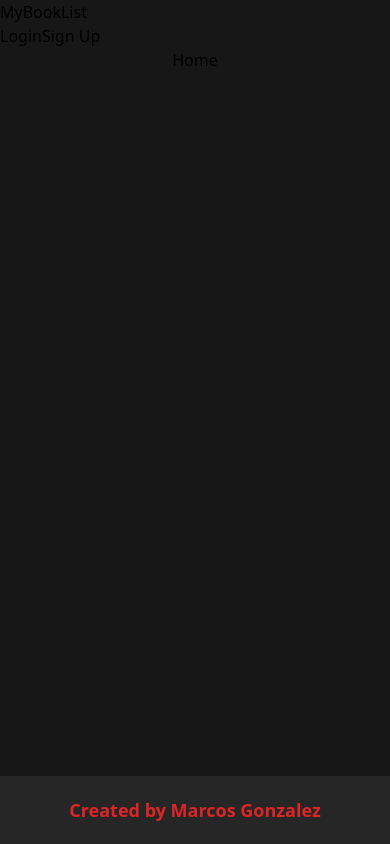
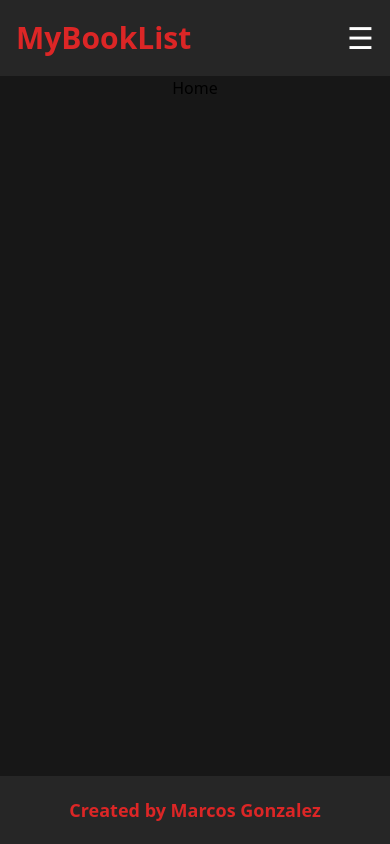
Before and after one commit to vzMars/MyBookList, a React (Create React App) app: page / in a window 390 px wide. Built offline with nearby package versions, Linux system fonts and the light colour scheme.

Commit message:
header styling for mobile and desktop

```diff
--- a/src/components/Header.js
+++ b/src/components/Header.js
@@ -1,29 +1,108 @@
+import { useState } from 'react';
 import { Link } from 'react-router-dom';
 import { useAuthContext } from '../hooks/useAuthContext';
 
 const Header = () => {
+  const [mobileMenu, setMobileMenu] = useState(false);
   const { user } = useAuthContext();
+
+  const toggleMobileMenu = () => {
+    setMobileMenu(!mobileMenu);
+  };
 
   const handleClick = () => {
     console.log('logout btn clicked');
   };
 
   return (
-    <header>
-      <Link to='/'>MyBookList</Link>
-      <nav>
+    <header className='bg-neutral-800 text-white sticky top-0 z-10'>
+      <section className='max-w-4xl mx-auto p-4 py-5 flex justify-between items-center'>
+        <Link to='/' className='text-3xl font-bold text-red-600 sm:text-4xl'>
+          MyBookList
+        </Link>
+        <div>
+          <button
+            id='hamburger-button'
+            className='text-3xl hover:text-red-600 md:hidden cursor-pointer'
+            onClick={toggleMobileMenu}
+          >
+            &#9776;
+          </button>
+          <nav className='hidden md:block space-x-6 text-lg font-medium'>
             {user ? (
               <>
-            <Link to='/profile'>Profile</Link>
-            <button onClick={handleClick}>Logout</button>
+                <Link to='/profile' className='hover:text-red-600'>
+                  Profile
+                </Link>
+                <button
+                  onClick={handleClick}
+                  className='text-black bg-red-600 py-1.5 px-3 rounded-md hover:opacity-90'
+                >
+                  Logout
+                </button>
               </>
             ) : (
               <>
-            <Link to='/login'>Login</Link>
-            <Link to='/signup'>Sign Up</Link>
+                <Link to='/login' className='hover:text-red-600'>
+                  Login
+                </Link>
+                <Link
+                  to='/signup'
+                  className='text-black bg-red-600 py-2 px-3 rounded-md hover:opacity-90'
+                >
+                  Sign Up
+                </Link>
               </>
             )}
           </nav>
+        </div>
+      </section>
+      <section
+        id='mobile-menu'
+        className={
+          !mobileMenu
+            ? 'hidden md:hidden'
+            : 'absolute top-0 bg-black w-full text-5xl flex flex-col justify-center md:hidden'
+        }
+        onClick={toggleMobileMenu}
+      >
+        <button className='text-8xl self-end px-6 hover:text-red-600'>
+          &times;
+        </button>
+        <nav className='flex flex-col min-h-screen py-8'>
+          {user ? (
+            <>
+              <Link
+                to='/profile'
+                className='text-center py-6  hover:text-red-600'
+              >
+                Profile
+              </Link>
+              <button
+                onClick={handleClick}
+                className='text-center py-4 hover:text-red-600'
+              >
+                Logout
+              </button>
+            </>
+          ) : (
+            <>
+              <Link
+                to='/login'
+                className='text-center py-6  hover:text-red-600'
+              >
+                Login
+              </Link>
+              <Link
+                to='/signup'
+                className='text-center py-4 hover:text-red-600'
+              >
+                Sign Up
+              </Link>
+            </>
+          )}
+        </nav>
+      </section>
     </header>
   );
 };
```
Lines whose indentation alone changed are shown as unchanged.
